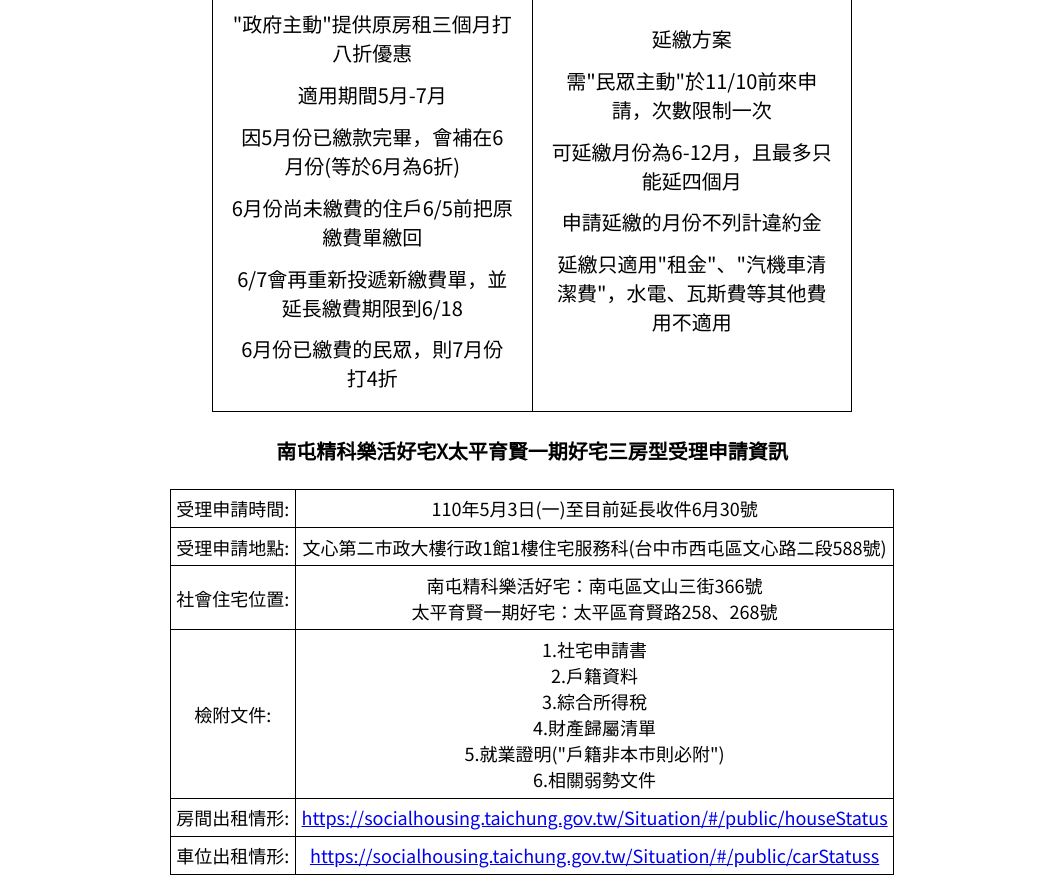
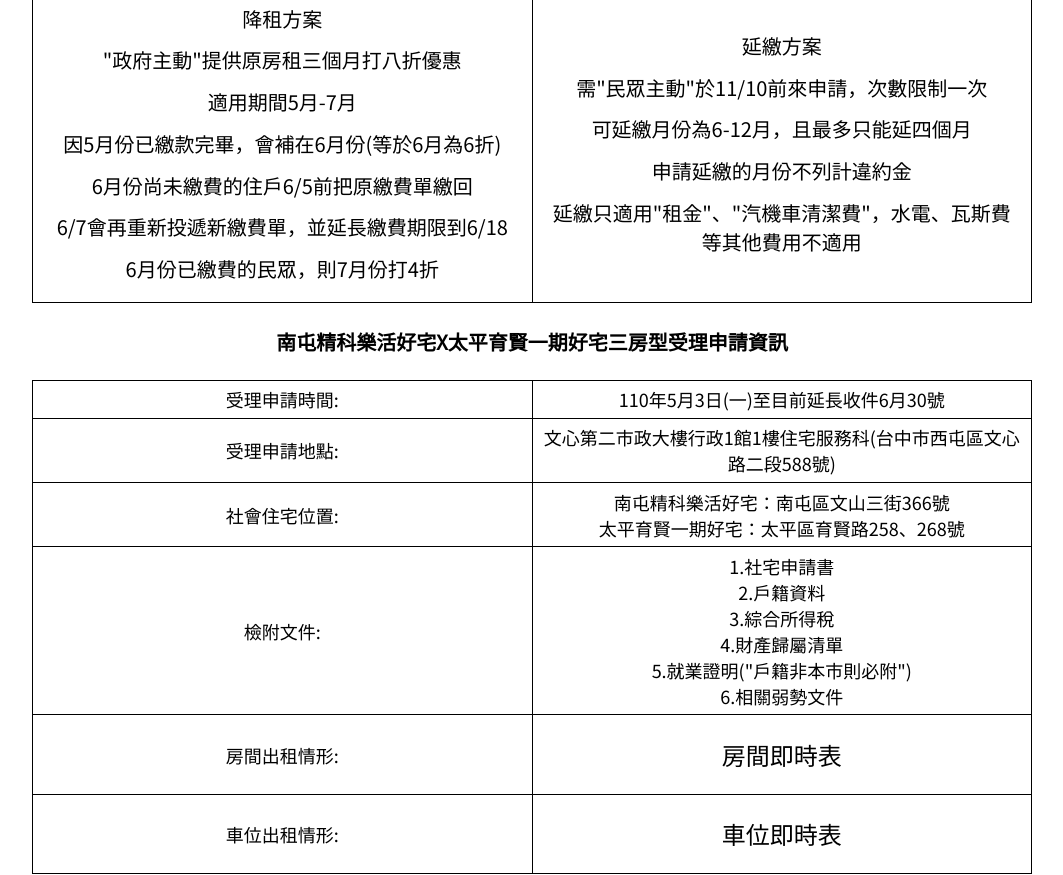
Before and after one commit to Shiroyashatw/Shiroyashatw.github.io, a plain HTML site: page index.html in a window 1280 px wide. Shown: the part 897-1772 px from the top of the page, without its empty margins (108-1171 px from the left). Drawn offline with Linux system fonts and the light colour scheme.

Commit message:
Add files via upload

```diff
--- a/index.html
+++ b/index.html
@@ -98,8 +98,8 @@
         </table>
     </div>
     <h4>南屯精科樂活好宅X太平育賢一期好宅三房型受理申請資訊</h4>
-
-    <table id="mauto">
+    <div class="article">
+        <table>
             <tr>
                 <td>受理申請時間:</td>
                 <td>110年5月3日(一)至目前延長收件6月30號</td>
@@ -129,14 +129,16 @@
             <tr>
                 <td>房間出租情形:</td>
                 <td><a href="https://socialhousing.taichung.gov.tw/Situation/#/public/houseStatus"
-                    target="_blank">https://socialhousing.taichung.gov.tw/Situation/#/public/houseStatus</a></td>
+                        target="_blank">房間即時表</a></td>
             </tr>
             <tr>
                 <td>車位出租情形:</td>
                 <td><a href="https://socialhousing.taichung.gov.tw/Situation/#/public/carStatus"
-                    target="_blank">https://socialhousing.taichung.gov.tw/Situation/#/public/carStatuss</a></td>
+                        target="_blank">車位即時表</a></td>
             </tr>
         </table>
+    </div>
+
 </body>
 
 </html>
--- a/style.css
+++ b/style.css
@@ -95,7 +95,8 @@ nav ul li ul li a:hover {
 }
 
 .article table {
-    width: 50%;
+    width: 100%;
+    max-width: 1000px;
     margin: auto;
     table-layout: fixed;
 }
@@ -116,7 +117,7 @@ nav ul li ul li a:hover {
 .article img {
     display: block;
     margin: auto;
-    width: 100%;
+    width: 80%;
 }
 
 /*  */
@@ -125,8 +126,9 @@ P {
 }
 
 table {
-    margin: 0.8rem;
+    margin: auto;
     font-size: 18px;
+    table-layout: fixed;
 }
 
 table , th , td {
```
Lines whose indentation alone changed are shown as unchanged.
